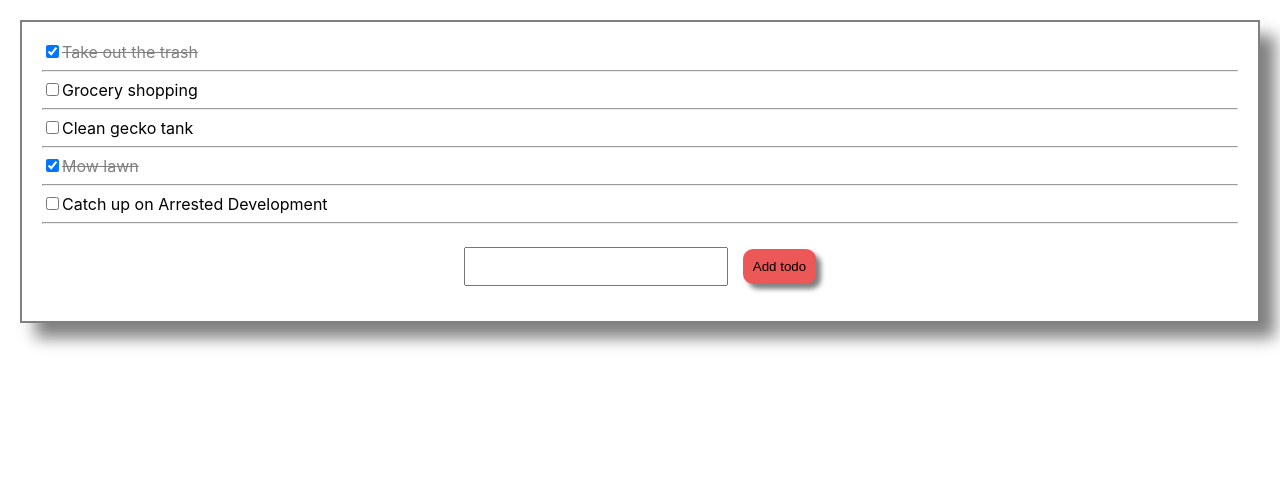
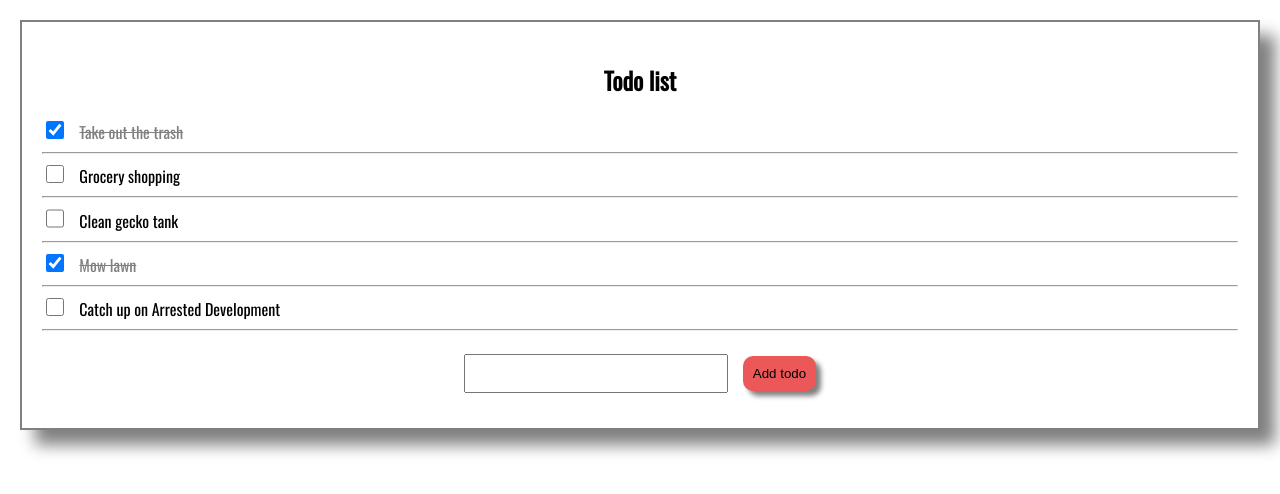
Before and after one commit to norbert-lukaszuk/reactapp, a React (Create React App) app: page / in a window 1280 px wide. Shown: the top 494 px of the page. Built offline with nearby package versions, Linux system fonts and the light colour scheme.

Commit message:
trying to read state async

```diff
--- a/src/App.js
+++ b/src/App.js
@@ -5,6 +5,7 @@ import Input from "./components/Input";
 
 class App extends Component {
   state = {
+    // todos: JSON.parse(localStorage.getItem("todosData")),
     todos: todosData,
   };
 
@@ -19,14 +20,14 @@ class App extends Component {
       }
       return todo;
     });
-    console.log(newTodos);
     this.setState({ todos: newTodos });
+    console.log(this.state.todos);
   };
   addTodo = (todo) => {
     todo.id = Math.random() * 1000;
     let newTodos = [...this.state.todos, todo];
     this.setState({ todos: newTodos });
-    console.log(newTodos);
+    console.log(this.state);
   };
 
   render() {
@@ -43,8 +44,9 @@ class App extends Component {
     });
     return (
       <div className="appComponent">
+        <h2 style={{ textAlign: "center" }}>Todo list</h2>
         {todosArray}
-        <Input addTodo={this.addTodo} />
+        <Input addTodo={this.addTodo} todos={this.state.todos} />
       </div>
     );
   }
--- a/src/components/Input.js
+++ b/src/components/Input.js
@@ -11,7 +11,8 @@ class Input extends Component {
     e.preventDefault();
     this.props.addTodo(this.state);
     this.setState({ text: "" });
-    // console.log(this.state);
+    localStorage.setItem("todoData", JSON.stringify(this.props.todos));
+    console.log(this.props.todos);
   };
   handleInput = (e) => {
     this.setState({
--- a/src/components/TodoItem.js
+++ b/src/components/TodoItem.js
@@ -3,13 +3,14 @@ import React, { Component } from "react";
 class TodoItem extends Component {
   render() {
     return (
-      <div>
+      <div className="todoItem">
         <input
           type="checkbox"
           checked={this.props.completed}
           onChange={() => this.props.handleChange(this.props.id)}
         />
         <span
+          className="todoText"
           style={
             this.props.completed
               ? { textDecoration: "line-through", color: "gray" }
--- a/src/index.css
+++ b/src/index.css
@@ -1,8 +1,8 @@
+@import url("https://fonts.googleapis.com/css2?family=Oswald&display=swap");
 body {
   margin: 0;
-  font-family: -apple-system, BlinkMacSystemFont, "Segoe UI", "Roboto", "Oxygen",
-    "Ubuntu", "Cantarell", "Fira Sans", "Droid Sans", "Helvetica Neue",
-    sans-serif;
+  font-family: "Oswald", "Roboto", "Oxygen", "Ubuntu", "Cantarell", "Fira Sans",
+    "Droid Sans", "Helvetica Neue", sans-serif;
   -webkit-font-smoothing: antialiased;
   -moz-osx-font-smoothing: grayscale;
 }
@@ -35,3 +35,10 @@ code {
   padding: 10px;
   width: 15rem;
 }
+.todoItem > input {
+  width: 1.375em;
+  height: 1.375em;
+}
+.todoText {
+  margin-left: 0.75rem;
+}
```
